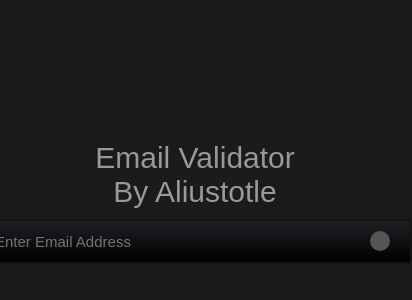
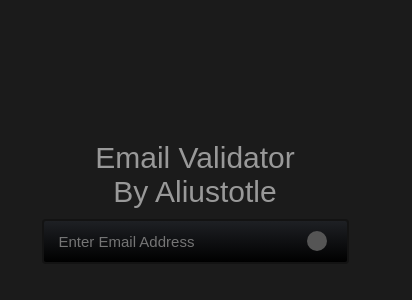
Before and after one commit to Aliustotle/Email-Validator, a plain HTML site: page index.html in a window 390 px wide. Shown: the part 220-520 px from the top of the page, 412 px wide, since content can reach past the window. Drawn offline with Linux system fonts and the light colour scheme.

Commit message:
Update style.css

```diff
--- a/style.css
+++ b/style.css
@@ -63,12 +63,12 @@ h2{
         position: relative;
         font-size: 24px;
         color: #999;
-        font-weight: 70;
+        font-weight: 50;
         margin-bottom: 10px;
         text-align: center;
     }
         #form #email{
-            width: 200px;
+            width: 70vw;
             outline: none;
             background: transparent;
             border: navajowhite;
@@ -99,7 +99,7 @@ h2{
         text-align: center;
     }
         #form #email{
-            width: 300px;
+            width: 70vw;
             outline: none;
             background: transparent;
             border: navajowhite;
@@ -128,7 +128,7 @@ h2{
         text-align: center;
     }
         #form #email{
-            width: 400px;
+            width: 70vw;
             outline: none;
             background: transparent;
             border: navajowhite;
@@ -157,7 +157,7 @@ h2{
         text-align: center;
     }
         #form #email{
-            width: 400px;
+            width: 70vw;
             outline: none;
             background: transparent;
             border: navajowhite;
```
